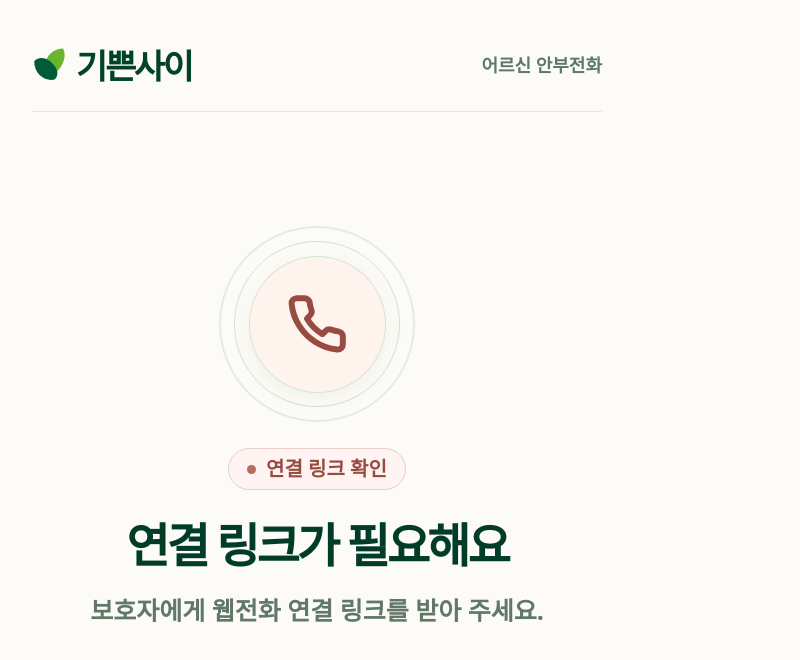
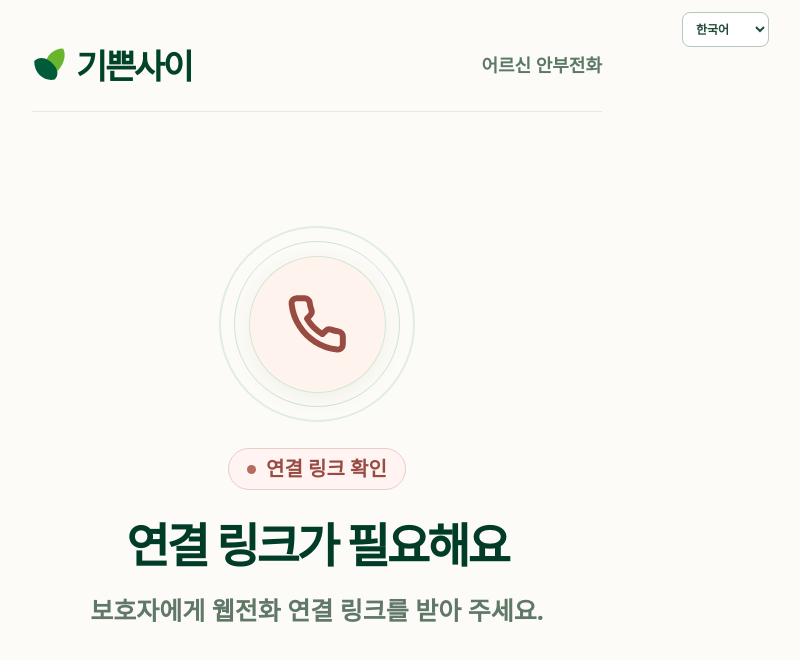
Before and after one commit to suaveforge/reverse-age-journal-deploy, a plain HTML site: page receive.html in a window 1280 px wide. Shown: the whole page, without its empty margins (323-1123 px from the left). Drawn offline with Linux system fonts and the light colour scheme; no server answers.

Commit message:
Load p49 LocalizeHub trilingual UI adapter without changing call logic

```diff
--- a/receive.html
+++ b/receive.html
@@ -12,6 +12,7 @@
   <script defer src="./config.js"></script>
   <script defer src="https://jssip.net/download/releases/jssip-3.10.0.min.js"></script>
   <script defer src="./receive.js?v=20261104-direct-answer02"></script>
+  <script defer src="./raj-localizehub.js?v=20261120-p49-01"></script>
 </head>
 <body>
   <main class="receiver">
```
